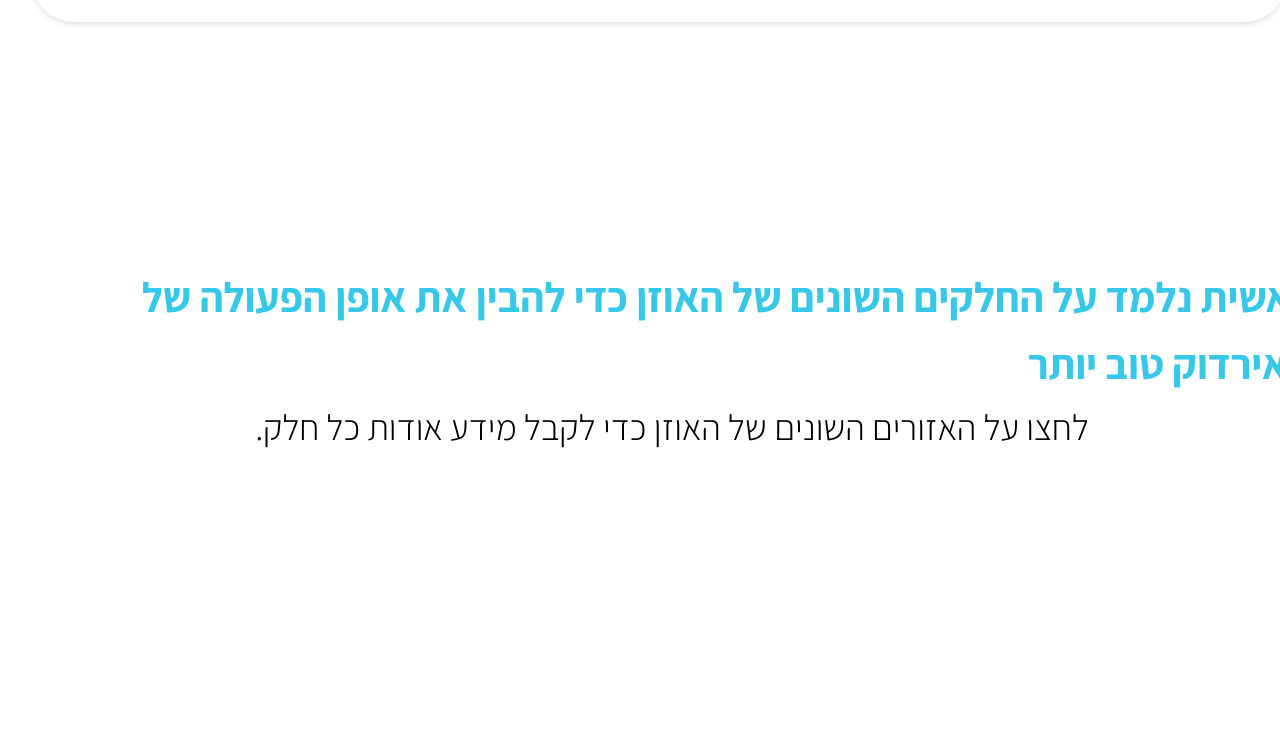
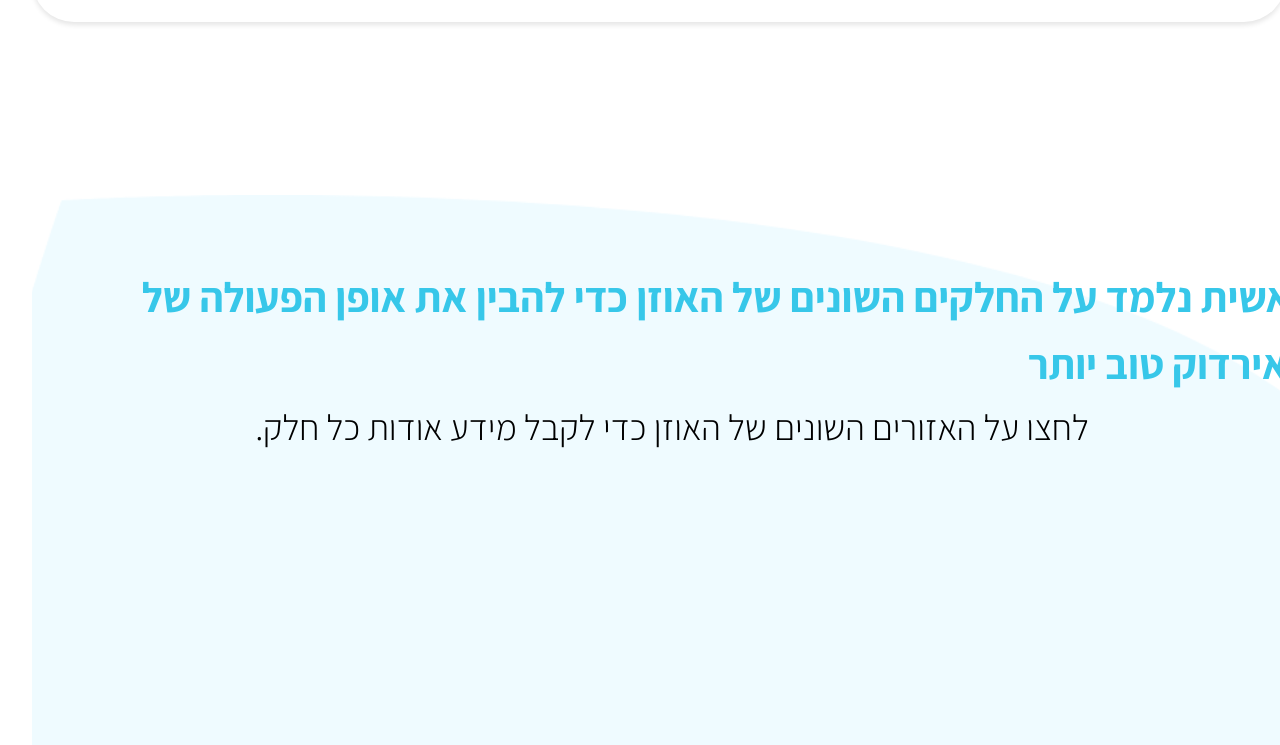
Before and after one commit to Atarame0/Eardoc-Learn-9july, a website: page doctorPage.html in a window 1280 px wide. Shown: the part 2835-3580 px from the top of the page. Drawn offline with Linux system fonts and the light colour scheme; a script that the page names is missing; files whose address does not match are found by name.

Commit message:
Update styles.css

```diff
--- a/styles/styles.css
+++ b/styles/styles.css
@@ -1703,7 +1703,7 @@ margin-top: 0%;
     padding-bottom: 14%;
     /* background-color: #EFFBFF; */
     padding-top: 10%;
-    background-image: url(images/reserch-bg-2.png);
+    background-image: url(/images/reserch-bg-2.png);
     background-position-y: 26%;
     background-size: 116%;
     background-position-x: 47%;
```
